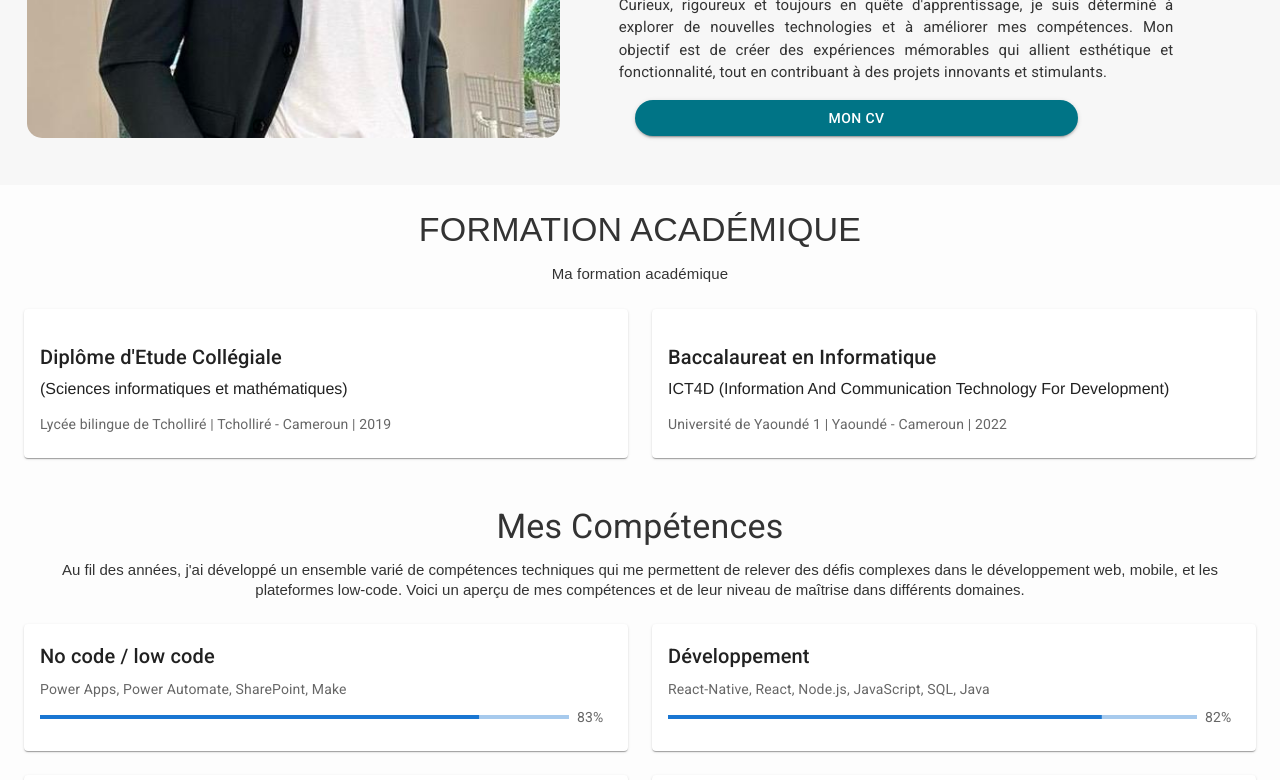
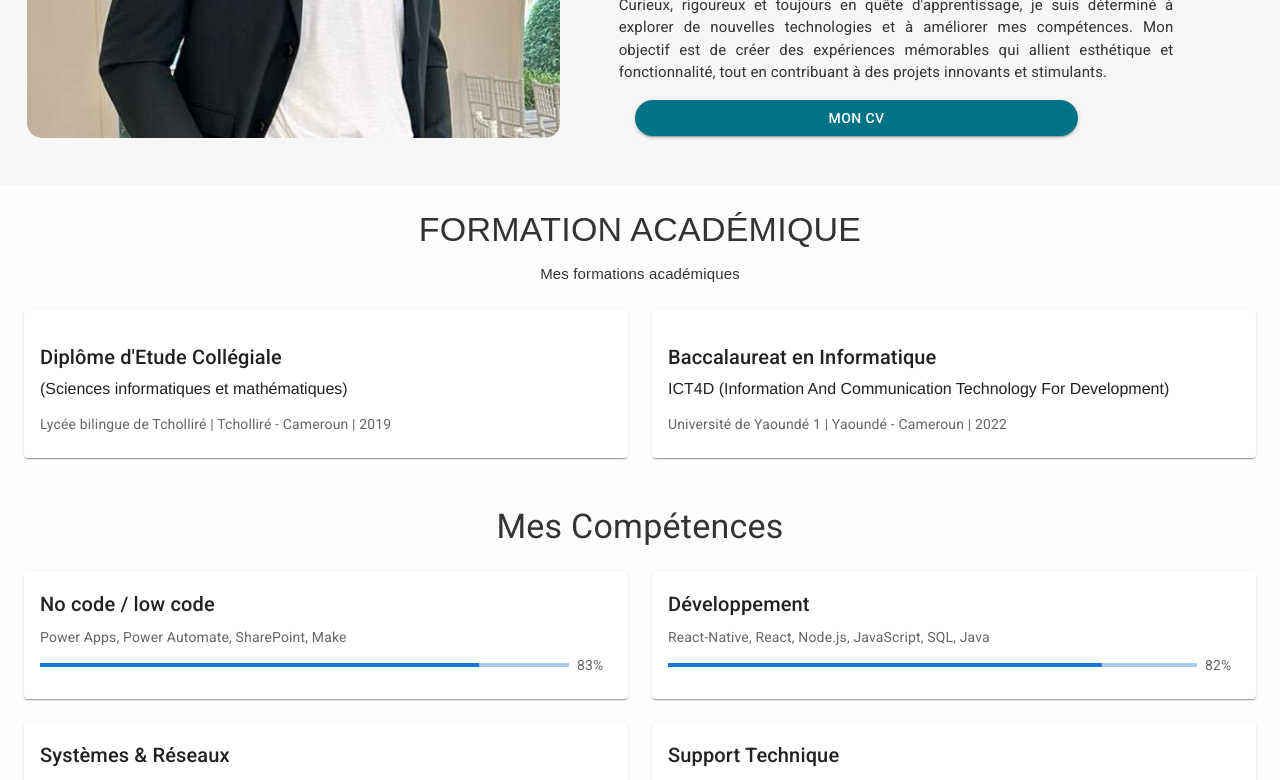
Before and after one commit to NoeKen/myPortolio, a Next.js app: page / in a window 1280 px wide. Shown: the part 502-1282 px from the top of the page. Built offline with nearby package versions, Linux system fonts and the light colour scheme.

Commit message:
resolution des pbs du premier build

```diff
--- a/src/app/[components]/footer/footer.js
+++ b/src/app/[components]/footer/footer.js
@@ -1,5 +1,5 @@
 import "./footer.css";
-export default function Footer() {
+ const Footer =()=> {
   return (
     <footer class="footer">
       <div class="footer-container">
@@ -42,3 +42,5 @@ export default function Footer() {
     </footer>
   );
 }
+
+export default Footer;
--- a/src/app/[components]/formation/formation.js
+++ b/src/app/[components]/formation/formation.js
@@ -39,7 +39,7 @@ const Formation = () => {
           fontSize: theme.fontSize.content,
         }}
       >
-        Ma formation académique
+        Mes formations académiques
         {/* Mon parcours éducatif m&apos;a permis d&apos;acquérir les bases solides et les
         compétences avancées nécessaires pour exceller dans le développement
         d&apos;applications et l&apos;ingénierie logicielle. Chaque étape de ma formation
--- a/src/app/[components]/navBar/navBar.js
+++ b/src/app/[components]/navBar/navBar.js
@@ -11,7 +11,7 @@ import {
 } from "react-icons/fa"; // Icônes
 import "./style.css";
 
-export default function Navbar() {
+const Navbar = () => {
   const [menuOpen, setMenuOpen] = useState(false);
 
   const toggleMenu = () => {
@@ -117,3 +117,5 @@ export default function Navbar() {
     </nav>
   );
 }
+
+export default Navbar;
--- a/src/app/skills/page.jsx
+++ b/src/app/skills/page.jsx
@@ -122,11 +122,12 @@ const Skills = () => {
           fontSize: theme.fontSize.content,
         }}
       >
-        Au fil des années, j&apos;ai développé un ensemble varié de compétences
+
+        {/* Au fil des années, j&apos;ai développé un ensemble varié de compétences
         techniques qui me permettent de relever des défis complexes dans le
         développement web, mobile, et les plateformes low-code. Voici un aperçu
         de mes compétences et de leur niveau de maîtrise dans différents
-        domaines.
+        domaines. */}
       </Typography>
       <Grid container spacing={3}>
         {skillsData.map((category, index) => (
```
